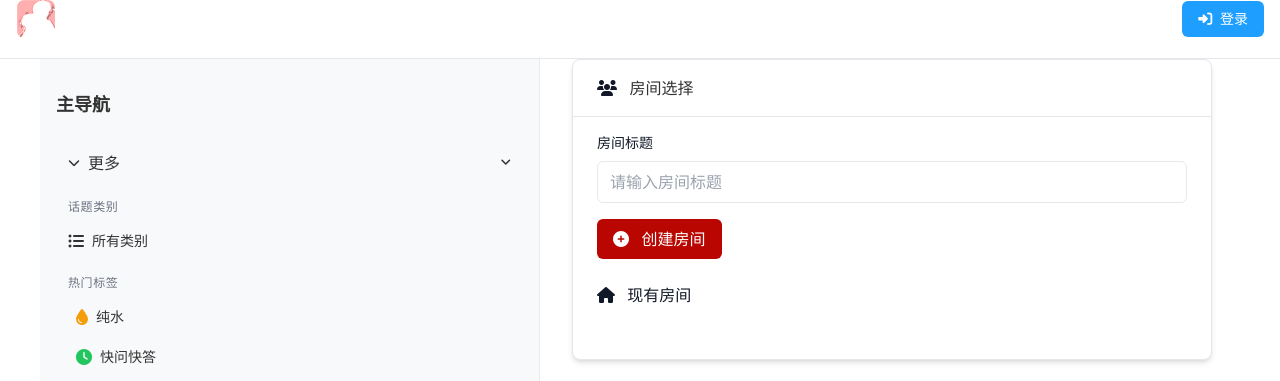
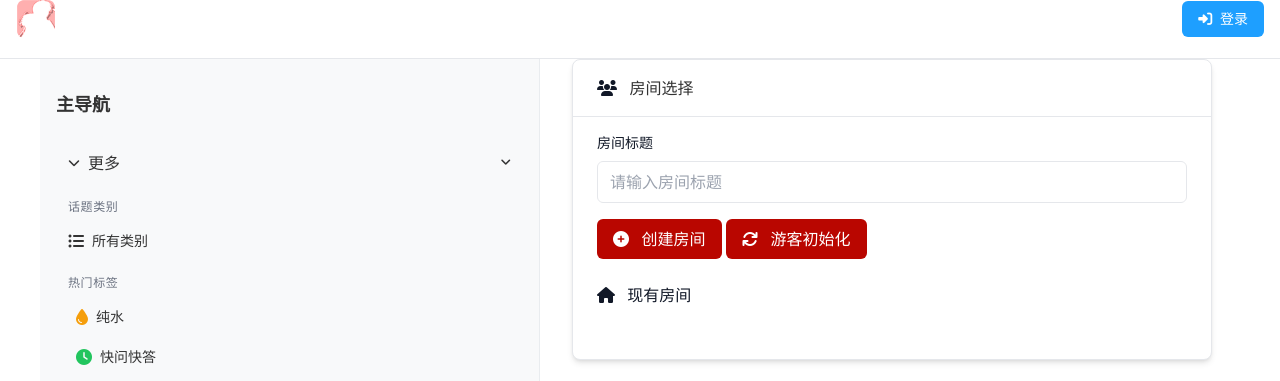
Before and after one commit to kawaicora/sdk_server, a Python web app: template sdk_server/templates/webrtc.html in a window 1280 px wide. Shown: the part 21-402 px from the top of the page. Run offline with Jinja, Linux system fonts and the light colour scheme; the template is opened without the code that fills it, so the values that code supplies are empty; some libraries are stand-ins or nearby versions.

Commit message:
优化游客访问

```diff
--- a/sdk_server/static/js/webrtc.js
+++ b/sdk_server/static/js/webrtc.js
@@ -680,7 +680,6 @@ async function WebrtcInit() {
         const room_id = "room_s_" + Date.now();
         socket.emit('create-room',{room_id:room_id,title:title,room_type:"webrtc"})
     });
-
     // Socket事件监听
     socket.on('offer', handleOffer);
     socket.on('answer', handleAnswer);
@@ -920,12 +919,7 @@ function handleVisibilityChange() {
     }
 }
 
-// // 页面加载完成后初始化
-// $(document).ready(() => {  // 统一用jQuery ready
-//     WebrtcInit();
-//     requestWakeLock();
-//     $(document).on('click', () => {
-//         webrtc_logger.info("document click");
-//     });
-//     document.addEventListener('visibilitychange', handleVisibilityChange);
-// });
+// 页面加载完成后初始化
+$(document).ready(() => {  // 统一用jQuery ready
+     $('#guestRegister').on('click', WebrtcInit);
+});
--- a/sdk_server/templates/webrtc.html
+++ b/sdk_server/templates/webrtc.html
@@ -80,6 +80,9 @@ tailwind.config = {
           <button id="createRoomBtn" class="bg-accent hover:bg-hover text-white px-4 py-2 rounded-md transition-colors">
             <i class="fa-solid fa-circle-plus mr-2"></i> 创建房间
           </button>
+           <button id="guestRegister" class="bg-accent hover:bg-hover text-white px-4 py-2 rounded-md transition-colors">
+          <i class="fa-solid fa-arrows-rotate mr-2"></i> 游客初始化
+        </button>
         </div>
 
         <!-- 九宫格房间列表 -->
@@ -130,6 +133,7 @@ tailwind.config = {
         <button id="leftRoomBtn" class="bg-accent hover:bg-hover text-white px-4 py-2 rounded-md transition-colors">
           <i class="fa-solid fa-arrows-rotate mr-2"></i> 离开房间
         </button>
+
       </div>
       <div class="px-6 py-4">
         <div id="remoteVideos" class="bg-card px-6 py-4">
```
